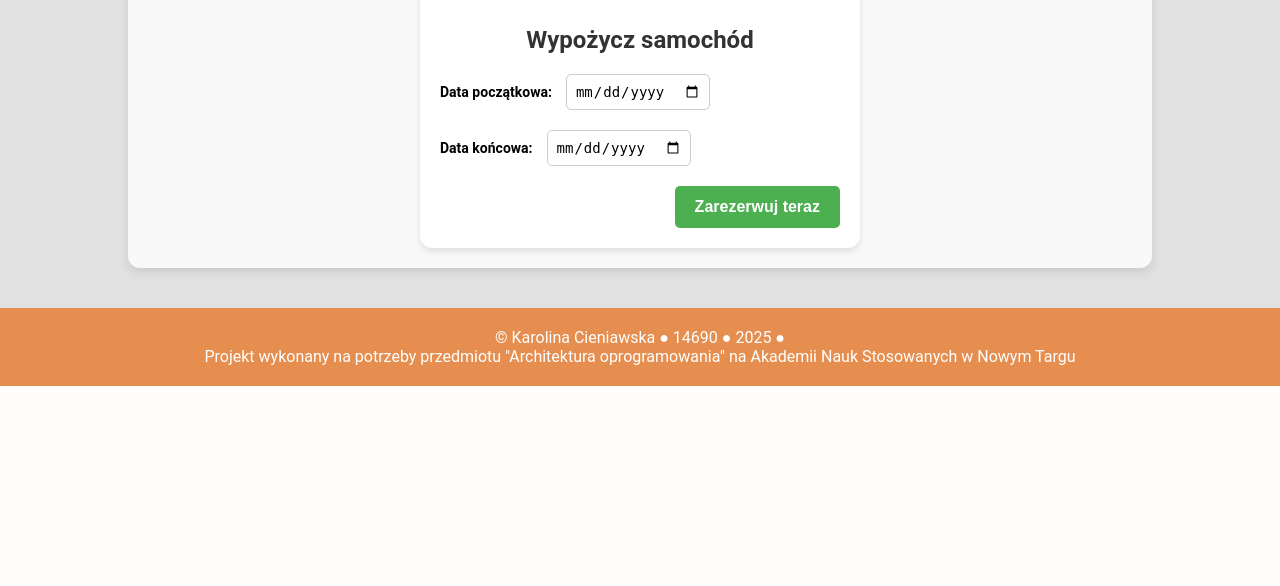
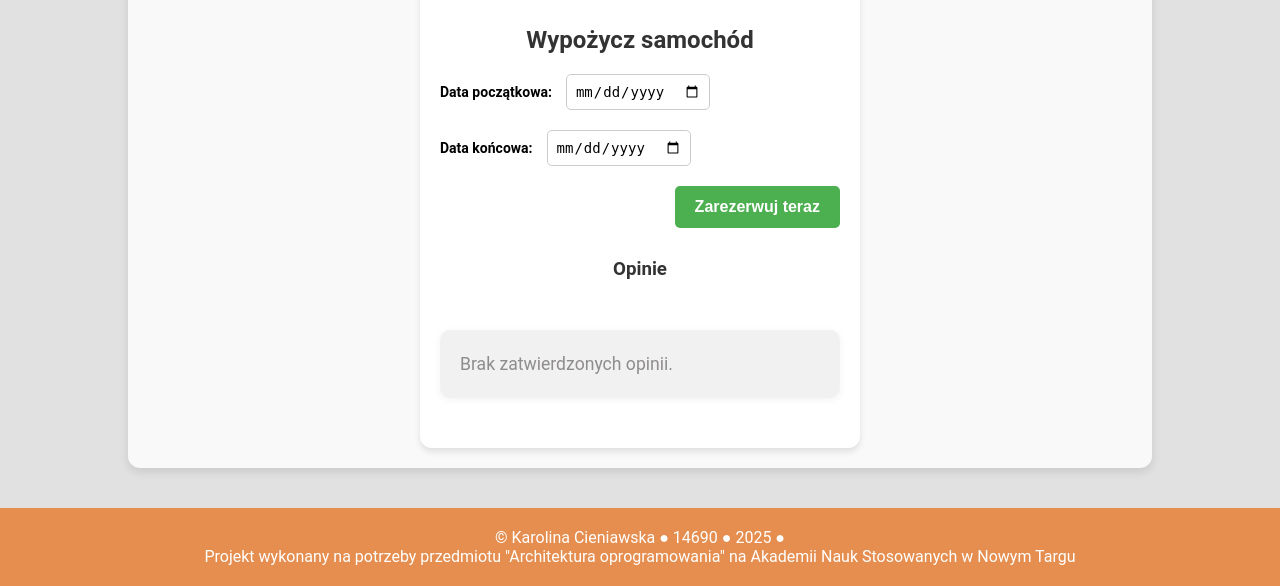
Before and after one commit to kcieniawska/CarRental, a Django app: page /cars/car/1/ in a window 1280 px wide. Shown: the part 1065-1651 px from the top of the page. Before the commit the page ends 1451 px from the top, so only its background shows below. Run offline with Django 5.2, Linux system fonts and the light colour scheme; a user stored in the database is signed in; tables that the repository leaves empty hold one stand-in row (values such as "Sample post"); grey boxes marked "Sample" are stand-in pictures.

Commit message:
Dodano system opinii przedmiotu

```diff
--- a/cars/models.py
+++ b/cars/models.py
@@ -1,6 +1,6 @@
 from django.db import models
 from django.conf import settings  # Importujemy settings, by uzyskać dostęp do modelu użytkownika
-
+from django.contrib.auth.models import User
 
 
 # Model Equipment
@@ -73,3 +73,13 @@ class Car(models.Model):
 
     def __str__(self):
         return f"{self.brand} {self.model} ({self.year})"
+#Model opinii
+class Review(models.Model):
+    car = models.ForeignKey(Car, related_name='reviews', on_delete=models.CASCADE)
+    user = models.ForeignKey(settings.AUTH_USER_MODEL, related_name='reviews', on_delete=models.CASCADE)  # Używamy AUTH_USER_MODEL
+    content = models.TextField()
+    created_at = models.DateTimeField(auto_now_add=True)
+    is_approved = models.BooleanField(default=False)  # Opinia czeka na zatwierdzenie
+
+    def __str__(self):
+        return f"Opinia {self.user.username} o {self.car.brand} {self.car.model}"
--- a/cars/templates/cars/car.html.jinja
+++ b/cars/templates/cars/car.html.jinja
@@ -41,7 +41,7 @@
             </div>
 
             <h2 style="color: #333; margin-top: 50px; text-align: center;">Wypożycz samochód</h2>
-
+            <div>
             {% if user.is_authenticated %}
             <form method="POST" action="{% url 'orders:add_to_cart' car.id %}" id="add-to-cart-form">
                 {% csrf_token %}
@@ -63,6 +63,18 @@
                 <a href="{% url 'login' %}" style="color: #ff6a13;" class="btn btn-papaya-orange-text">Zaloguj się</a>
             </div>
             {% endif %}
-        </div>
+            <div class="reviews-container">
+                <h3>Opinie</h3>
+                <div class="reviews-section">
+                    {% for review in reviews %}
+                        <div class="review">
+                            <p><strong>{{ review.user.username }}</strong> ({{ review.created_at|date:"F j, Y, H:i" }})</p>
+                            <p>{{ review.content }}</p>
+                        </div>
+                    {% empty %}
+                        <p>Brak zatwierdzonych opinii.</p>
+                    {% endfor %}
+                </div>
+            </div>
     </div>
 {% endblock %}
--- a/cars/urls.py
+++ b/cars/urls.py
@@ -10,6 +10,7 @@ urlpatterns = [
     path('categories/', views.category_list, name='category_list'),
     path('categories/<str:category>/', views.category_view, name='category_detail'),
     path('car/<int:car_id>/', views.car, name='car'),
+    path('<int:car_id>/add_review/', views.add_review, name='add_review'),  # Dodana ścieżka
 ]
 
 
--- a/cars/views.py
+++ b/cars/views.py
@@ -7,7 +7,11 @@ from .forms import CustomUserCreationForm
 from django.contrib.auth.forms import AuthenticationForm
 from django.contrib.auth import login, logout
 from django.http import Http404
-
+from django.db import models
+from django.contrib.auth.models import User
+from django.utils import timezone
+from .forms import ReviewForm
+from django.contrib import messages
 # Ustawienie loggera
 logger = logging.getLogger(__name__)
 
@@ -95,3 +99,29 @@ def logout_view(request):
     logout(request)
     logger.info(f'User {request.user.username} logged out.')
     return redirect('index')  # Przekierowanie po wylogowaniu
+
+@login_required
+def add_review(request, car_id):
+    car = get_object_or_404(Car, id=car_id)
+
+    # Sprawdzamy, czy użytkownik już dodał opinię
+    if car.reviews.filter(user=request.user).exists():
+        messages.warning(request, "Już dodałeś opinię dla tego samochodu.")
+        return redirect('car', car_id=car.id)
+
+    if request.method == 'POST':
+        form = ReviewForm(request.POST)
+        if form.is_valid():
+            review = form.save(commit=False)
+            review.car = car
+            review.user = request.user
+            review.save()
+            messages.success(request, "Twoja opinia została dodana i czeka na zatwierdzenie przez moderatora.")
+            return redirect('car', car_id=car.id)
+    else:
+        form = ReviewForm()
+
+    return render(request, 'cars/car.html.jinja', {
+        'car': car,
+        'review_form': form,
+    })
--- a/static/css/style.css
+++ b/static/css/style.css
@@ -578,7 +578,44 @@ footer p {
     display: flex;
     justify-content: flex-end; /* Wyrównuje przycisk do prawej strony */
     margin-top: 20px;
-}
+    margin-bottom: 20px;
+}
+
+/* Ustawienia kontenera dla opinii */
+.reviews-section {
+    margin-top: 50px; /* Odstęp od innych elementów na stronie */
+    display: flex;
+    flex-direction: column;
+    gap: 20px; /* Odstęp pomiędzy opiniami */
+}
+
+/* Ustawienie dla pojedynczej opinii */
+.review {
+    background-color: #f9f9f9;
+    padding: 15px;
+    border-radius: 5px;
+    box-shadow: 0 2px 5px rgba(0, 0, 0, 0.1);
+}
+
+/* Klasa dla kontenera z opiniami */
+.reviews-container {
+    display: flex;
+    flex-direction: column;
+    margin-top: 30px;/* Odstęp od przycisku "Zarezerwuj teraz" */
+    color: #333;
+}
+
+
+/* Opinia po lewej stronie */
+.reviews-section {
+    text-align: left;
+}
+
+.reviews-section .review {
+    max-width: 50%; /* Zapewnia, że opinie nie będą za szerokie */
+    margin-bottom: 15px; /* Odstęp między kolejnymi opiniami */
+}
+
 .rent-button:hover {
     background-color: #d4783e;
     color: #333;
```
Also changed, not shown: cars/forms.py (+12 -0 lines), cars/migrations/0002_review.py (added).
